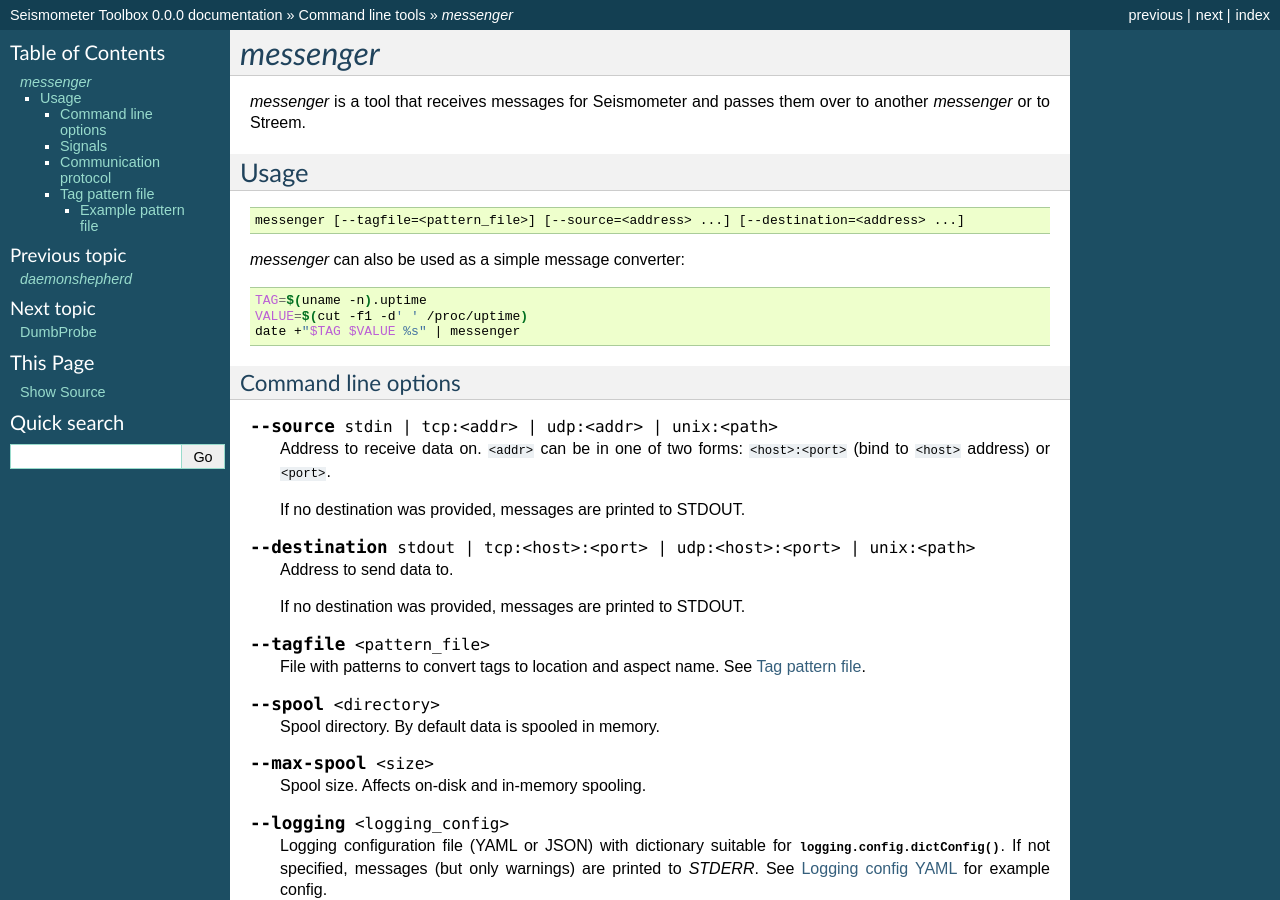
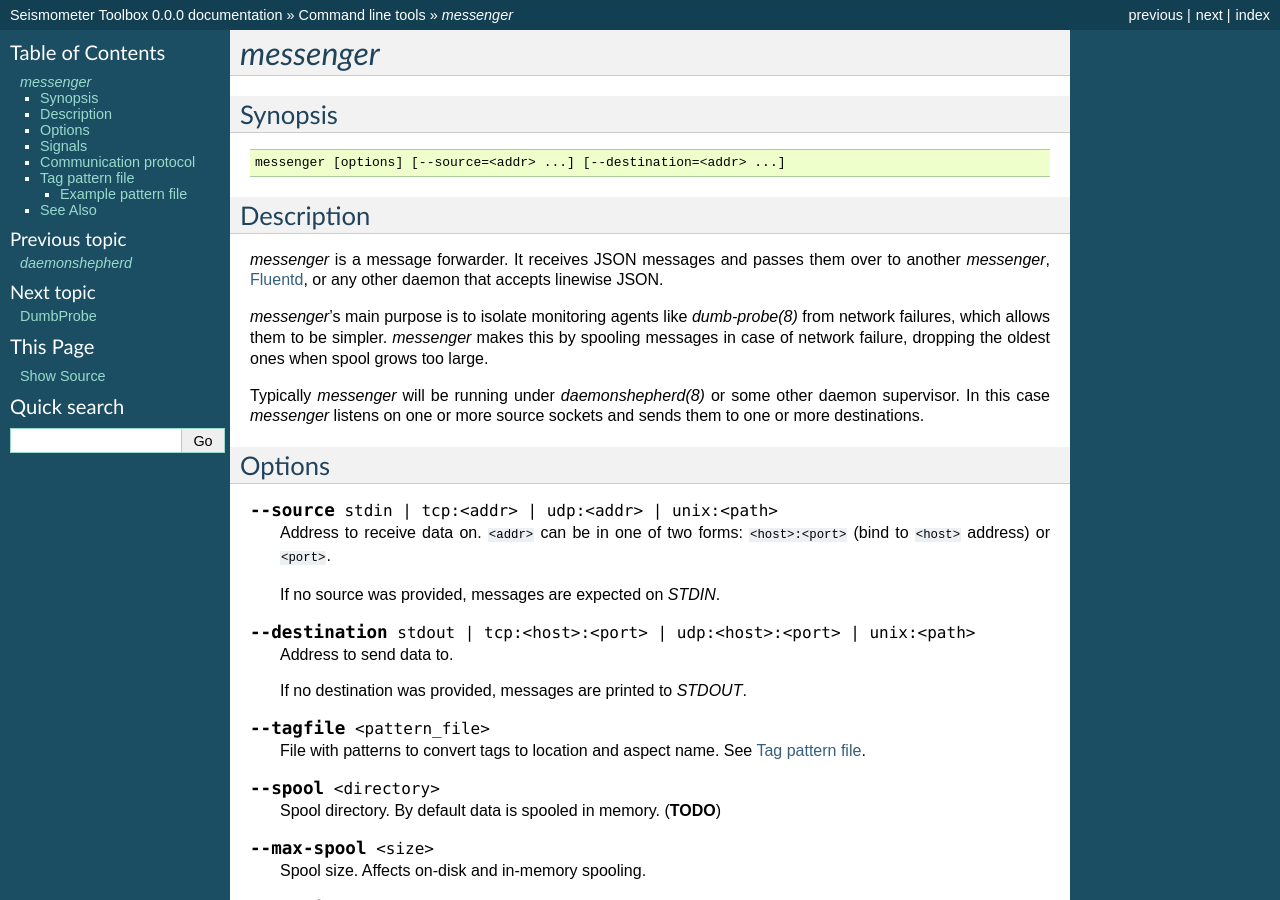
Before and after one commit to dozzie/seismometer-toolbox, a Sphinx documentation site: the page built from doc/manpages/messenger.rst, in a window 1280 px wide and 900 px high. Built offline with Sphinx 7.4.7, drawn with Linux system fonts in a browser that asks for light colours; some of the changed text lies outside the part shown.

Commit message:
Reorganized messenger man page.

```diff
--- a/doc/manpages/messenger.rst
+++ b/doc/manpages/messenger.rst
@@ -2,55 +2,59 @@
 *messenger*
 ***********
 
-*messenger* is a tool that receives messages for Seismometer and passes them
-over to another *messenger* or to Streem.
-
-Usage
-=====
+Synopsis
+========
 
 .. code-block:: none
 
-   messenger [--tagfile=<pattern_file>] [--source=<address> ...] [--destination=<address> ...]
+   messenger [options] [--source=<addr> ...] [--destination=<addr> ...]
 
+Description
+===========
 
-*messenger* can also be used as a simple message converter:
+*messenger* is a message forwarder. It receives JSON messages and passes them
+over to another *messenger*, `Fluentd <http://fluentd.org/>`_, or any other
+daemon that accepts linewise JSON.
 
-.. code-block:: sh
+*messenger*'s main purpose is to isolate monitoring agents like
+:manpage:`dumb-probe(8)` from network failures, which allows them to be
+simpler. *messenger* makes this by spooling messages in case of network
+failure, dropping the oldest ones when spool grows too large.
 
-   TAG=$(uname -n).uptime
-   VALUE=$(cut -f1 -d' ' /proc/uptime)
-   date +"$TAG $VALUE %s" | messenger
+Typically *messenger* will be running under :manpage:`daemonshepherd(8)` or
+some other daemon supervisor. In this case *messenger* listens on one or more
+source sockets and sends them to one or more destinations.
 
-Command line options
---------------------
+Options
+=======
 
-.. cmdoption:: --source stdin | tcp:<addr> | udp:<addr> | unix:<path>
+.. option:: --source stdin | tcp:<addr> | udp:<addr> | unix:<path>
 
    Address to receive data on. ``<addr>`` can be in one of two forms:
    ``<host>:<port>`` (bind to ``<host>`` address) or ``<port>``.
 
-   If no destination was provided, messages are printed to STDOUT.
+   If no source was provided, messages are expected on *STDIN*.
 
-.. cmdoption:: --destination stdout | tcp:<host>:<port> | udp:<host>:<port> | unix:<path>
+.. option:: --destination stdout | tcp:<host>:<port> | udp:<host>:<port> | unix:<path>
 
    Address to send data to.
 
-   If no destination was provided, messages are printed to STDOUT.
+   If no destination was provided, messages are printed to *STDOUT*.
 
-.. cmdoption:: --tagfile <pattern_file>
+.. option:: --tagfile <pattern_file>
 
    File with patterns to convert tags to location and aspect name. See
    :ref:`messenger-tag-file`.
 
-.. cmdoption:: --spool <directory>
+.. option:: --spool <directory>
 
-   Spool directory. By default data is spooled in memory.
+   Spool directory. By default data is spooled in memory. (**TODO**)
 
-.. cmdoption:: --max-spool <size>
+.. option:: --max-spool <size>
 
    Spool size. Affects on-disk and in-memory spooling.
 
-.. cmdoption:: --logging <logging_config>
+.. option:: --logging <logging_config>
 
    Logging configuration file (YAML or JSON) with dictionary suitable for
    :func:`logging.config.dictConfig`. If not specified, messages (but only
@@ -58,7 +62,7 @@
    example config.
 
 Signals
--------
+=======
 
 *messenger* recognizes following signals:
 
@@ -68,7 +72,7 @@
 .. _messenger-protocol:
 
 Communication protocol
-----------------------
+======================
 
 The protocol used by *messenger* encodes single message per line. Message can
 be specified directly as JSON, in which case it's forwarded as-is, or be in
@@ -92,10 +96,13 @@
 with field ``host`` filled with local hostname and aspect name filled with
 whole tag.
 
+Exact structure of :class:`seismometer.message.Message` is described in
+`message schema v3 <http://seismometer.net/message-schema/v3/>`_.
+
 .. _messenger-tag-file:
 
 Tag pattern file
-----------------
+================
 
 Pattern file contains patterns, according to which tags from Graphite-like
 input are decomposed to location and aspect name for
@@ -162,3 +169,10 @@
    service . [nginx, httpd]:service . (*):aspect
 
    (services):service . (*):host . (*):aspect
+
+See Also
+========
+
+* message schema v3 <http://seismometer.net/message-schema/v3/>
+* :manpage:`daemonshepherd(8)`
+* Fluentd <http://fluentd.org/>
```
